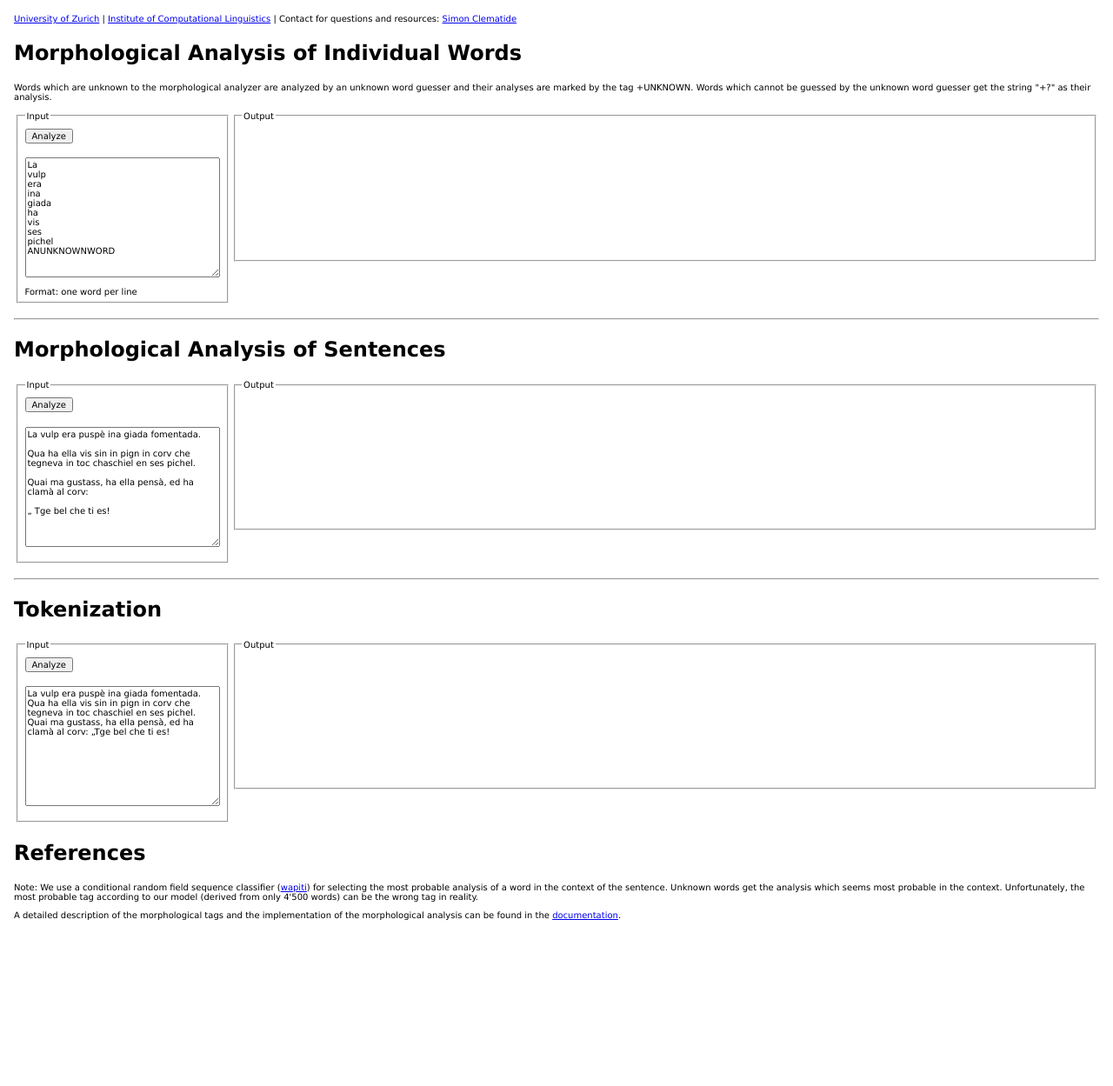
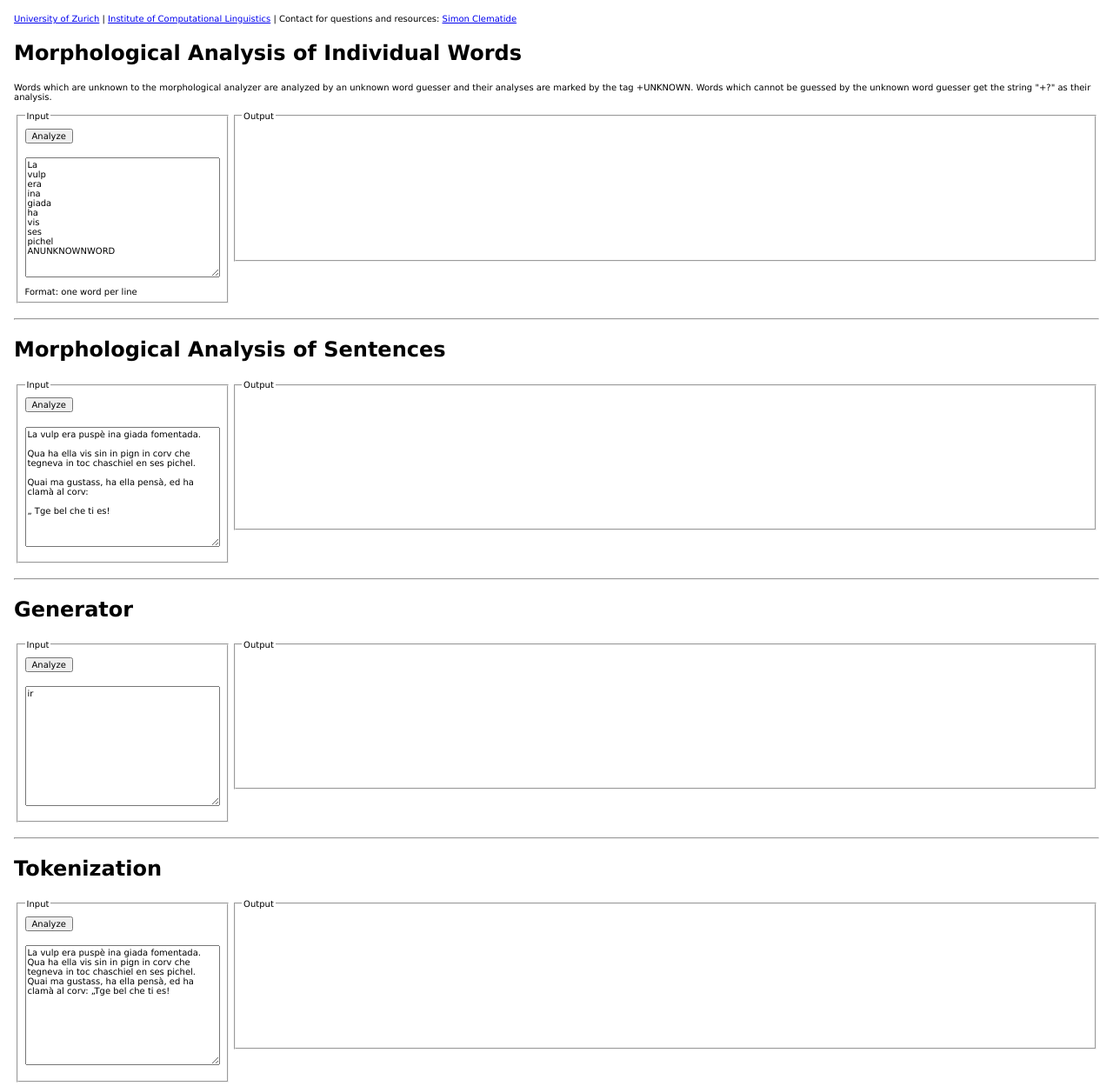
Before and after one commit to simon-clematide/rumantsch-grischun, a plain HTML site: page www/index.html in a window 1280 px wide. Shown: the top 1249 px of the page at 87% size. Before the commit the page ends 1074 px from the top, so only its background shows below. Drawn offline with Linux system fonts and the light colour scheme.

Commit message:
fix makefile

```diff
--- a/www/index.html
+++ b/www/index.html
@@ -86,6 +86,24 @@ Quai ma gustass, ha ella pensà, ed ha clamà al corv:
 			</iframe></fieldset>
 </table></form>
 <hr>
+<h2>Generator</h2>
+<form action="/kitt/cgi-bin/rumansh/dev/rumantschgenerator.cgi"  accept-charset="UTF-8" method="POST" name="FormName" target="resultat4">
+
+<table><tr><td width="20%">
+<fieldset><legend>Input</legend>
+<input type="submit" value="Analyze" name="submitButtonName">
+<textarea name="rohtext"  rows="12" cols="120">ir
+</textarea>
+</fieldset>
+<td>
+<fieldset><legend>Output</legend>
+		<iframe style="width:100% " name="resultat4" id="resultat3" onLoad="autoResize('resultat4');" src="denada.html" marginwidth="0" marginheight="0" align="left" scrolling="yes" >
+				<p>Ihr Browser kann leider keine eingebetteten Frames anzeigen</p>
+			</iframe></fieldset>
+</table></form>
+
+
+<hr>
 <h2>Tokenization</h2>
 <form action="/kitt/cgi-bin/rumansh/dev/rumantschtokenizer.cgi"  accept-charset="UTF-8" method="POST" name="FormName" target="resultat3">
 
```
Also changed, not shown: 1 other file.
